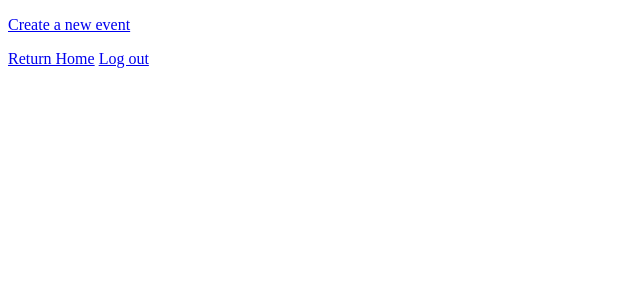
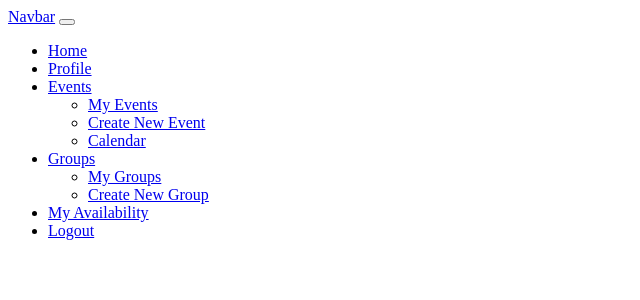
Before and after one commit to DesireeMM/DM-project-1, a Flask app: page /events in a window 1280 px wide. Shown: the top 300 px of the page, without its empty margins (0-640 px from the left). Run offline with Flask 2, Linux system fonts and the light colour scheme; the visitor is signed in with stand-in values (Sample User, id 1); data comes from the database, SQL or seed files in the repository; data that the repository does not hold is empty.

Commit message:
Finished User Dashboard page and NavBar

```diff
--- a/server.py
+++ b/server.py
@@ -54,6 +54,15 @@ def create_new_account():
         flash("Account created successfully. Please log in.")
 
     return redirect("/")
+
+@app.route("/dashboard")
+def view_dashboard():
+    """View User Dashboard"""
+    current_user_id = session.get("user_id")
+    current_user = crud.get_user_by_id(current_user_id)
+
+    return render_template("dashboard.html",
+                           current_user=current_user)
 
 @app.route("/events")
 def view_events():
@@ -114,6 +123,11 @@ def add_event():
         crud.add_event(member.email, event_id)
 
     return redirect(f"/events/{event_id}")
+
+@app.route("/events-personal")
+def view_personal_calendar():
+    """Display a user's personal event calendar"""
+    pass
 
 @app.route("/update-event/<event_id>")
 def update_event(event_id):
@@ -188,6 +202,44 @@ def show_group(group_id):
     members = crud.show_group_members(group_id)
 
     return render_template('group_details.html', group=group, members=members)
+
+@app.route("/create-group")
+def create_group():
+    """Show form for creating a new group"""
+    current_user_id = session.get("user_id")
+
+    return render_template("create_group.html",
+                           current_user_id=current_user_id)
+
+@app.route("/add-group", methods=["POST"])
+def add_group():
+    """Add group to database"""
+    current_user_id = session.get("user_id")
+    current_email = session.get("logged_in_email")
+    group_name = request.json.get("group_name")
+    group_members = request.json.get("group_members")
+
+    new_group = crud.create_group(created_by=current_user_id,
+                                  name=group_name)
+
+    db.session.add(new_group)
+    db.session.commit()
+
+    group_id = new_group.group_id
+    crud.add_user(current_email, group_id)
+
+    for email in group_members:
+        member = crud.get_user_by_email(email)
+        if not member:
+            flash(f"{email} could not be added.")
+        else:
+            crud.add_user(email, group_id)
+            flash(f"{email} was added to {new_group.name}")
+    return {
+        "success": True,
+        "status": "Successfully formed group!",
+        "redirect": f"/groups/{group_id}"
+    }
 
 @app.route("/new-group-member", methods=["POST"])
 def add_member():
--- a/templates/all_events.html
+++ b/templates/all_events.html
@@ -7,7 +7,4 @@
 <li><a href="/events/{{ event.event_id }}">{{ event.name }}</a></li>
 {% endfor %}
 </ul>
-<p>
-    <a href="/create-event">Create a new event</a>
-</p>
 {% endblock %}
--- a/templates/base.html
+++ b/templates/base.html
@@ -10,6 +10,49 @@
     {% block head %}{% endblock %}
   </head>
   <body>
+    <nav class="navbar navbar-expand-lg bg-body-tertiary">
+      <div class="container-fluid">
+        <a class="navbar-brand" href="#">Navbar</a>
+        <button class="navbar-toggler" type="button" data-bs-toggle="collapse" data-bs-target="#navbarSupportedContent" aria-controls="navbarSupportedContent" aria-expanded="false" aria-label="Toggle navigation">
+          <span class="navbar-toggler-icon"></span>
+        </button>
+        <div class="collapse navbar-collapse" id="navbarSupportedContent">
+          <ul class="navbar-nav me-auto mb-2 mb-lg-0">
+            <li class="nav-item">
+              <a class="nav-link active" aria-current="page" href="/">Home</a>
+            </li>
+            <li class="nav-item">
+              <a class="nav-link" href="/dashboard">Profile</a>
+            </li>
+            <li class="nav-item dropdown">
+              <a class="nav-link dropdown-toggle" href="#" role="button" data-bs-toggle="dropdown" aria-expanded="false">
+                Events
+              </a>
+              <ul class="dropdown-menu">
+                <li><a class="dropdown-item" href="/events">My Events</a></li>
+                <li><a class="dropdown-item" href="/create-event">Create New Event</a></li>
+                <li><a class="dropdown-item" href="/events-personal">Calendar</a></li>
+              </ul>
+            </li>
+            <li class="nav-item dropdown">
+              <a class="nav-link dropdown-toggle" href="#" role="button" data-bs-toggle="dropdown" aria-expanded="false">
+                Groups
+              </a>
+              <ul class="dropdown-menu">
+                <li><a class="dropdown-item" href="/groups">My Groups</a></li>
+                <li><a class="dropdown-item" href="/create-group">Create New Group</a></li>
+              </ul>
+            </li>
+              <li class="nav-item">
+                <a class="nav-link" href="/availability">My Availability</a>
+            </li>
+            <li class="nav-item">
+              <a class="nav-link" href="/logout">Logout</a>
+            </li>
+          </ul>
+        </div>
+      </div>
+    </nav>
     {% for msg in get_flashed_messages() %}
       <p class="flash-msg">
         {{ msg }}
@@ -19,7 +62,5 @@
     {% block body %}{% endblock %}
 
     {% block after_body %}{% endblock %}
-    <a href="/">Return Home</a>
-    <a href="/logout">Log out</a>
   </body>
 </html>
--- a/templates/create_event.html
+++ b/templates/create_event.html
@@ -16,4 +16,5 @@
     <br><br>
     <button type="submit">Create Event</button>
     <br><br>
+    </form>
 {% endblock %}
```
Also changed, not shown: static/js/createGroup.js (added, +39 -0 lines), templates/create_group.html (added, +20 -0 lines), templates/dashboard.html (added, +27 -0 lines).
